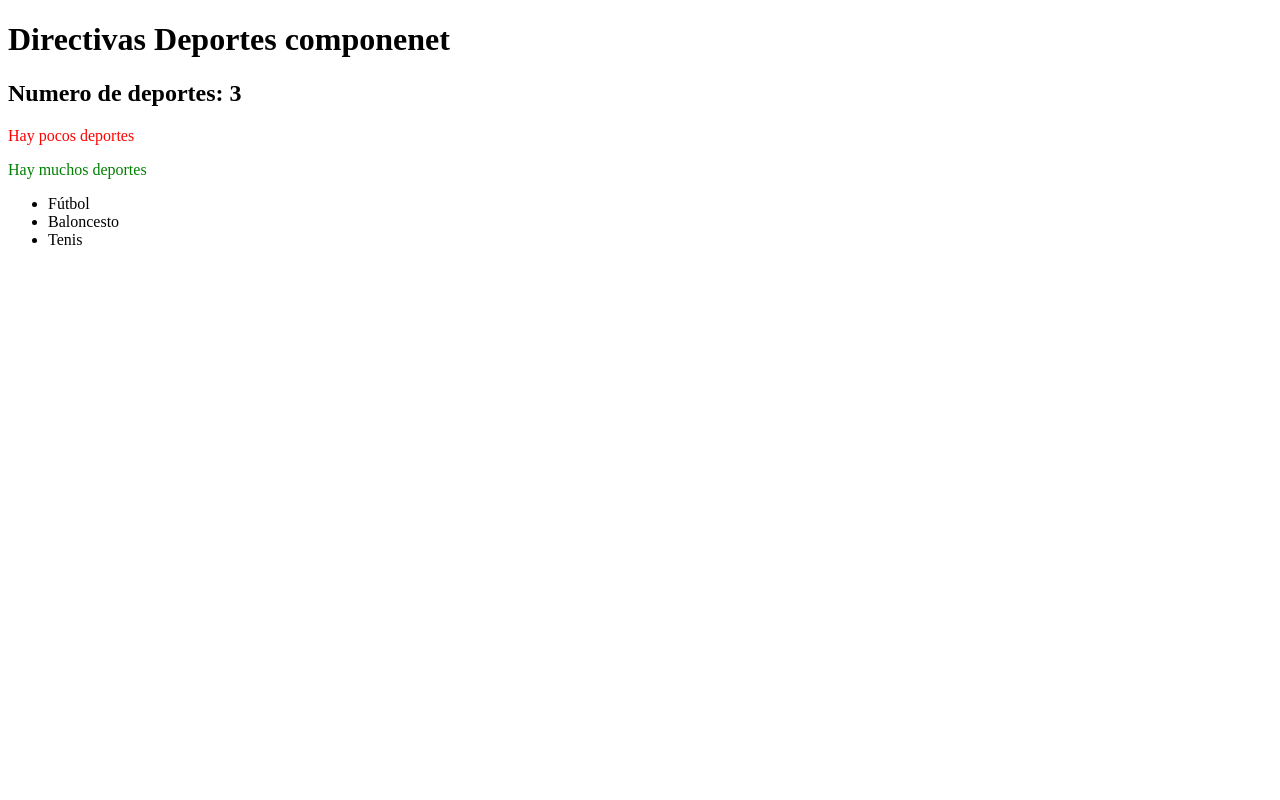
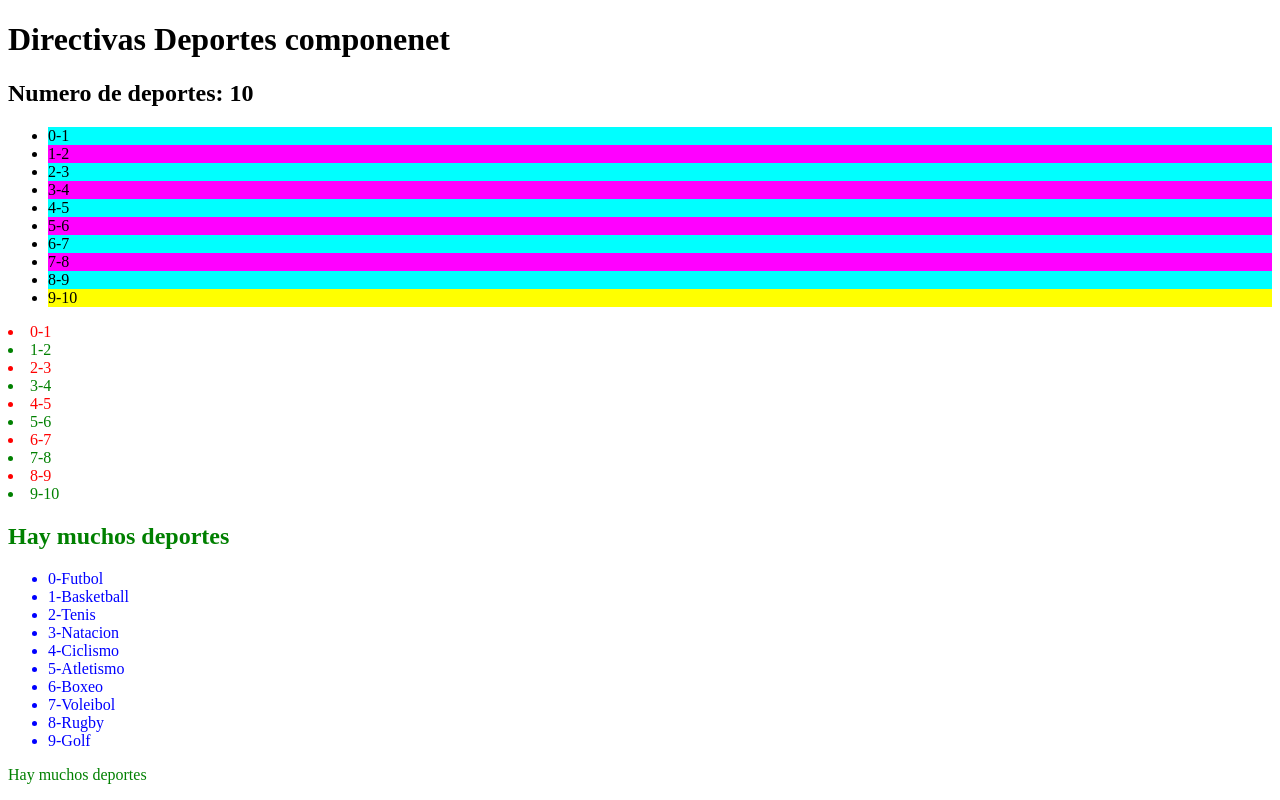
Before and after one commit to Gabriel6966/primerangular, an Angular app: page / in a window 1280 px wide. Shown: the top 800 px of the page. Built offline with nearby package versions, Linux system fonts and the light colour scheme.

Commit message:
feat:add conditions

```diff
--- /dev/null
+++ b/src/components/deportescomponent/deportes.component.css
@@ -0,0 +1,15 @@
+
+
+.par{
+    background-color: fuchsia;
+    color:black
+}
+.impar{
+    background-color: aqua;
+    color:black
+}
+
+.entero{
+    background-color: yellow;
+    color:black
+}
--- a/src/components/deportescomponent/deportes.component.ts
+++ b/src/components/deportescomponent/deportes.component.ts
@@ -3,13 +3,19 @@ import { Component, OnInit } from '@angular/core';
 @Component({
     selector: 'app-deportes',
     standalone: false,
-    templateUrl: './deportes.componet.html'
+    templateUrl: './deportes.componet.html',
+    styleUrls: ['./deportes.component.css']
 })
 
 export class DeportesComponent implements OnInit {
-    public sports: string[] = ['Fútbol', 'Baloncesto', 'Tenis'];
 
-    constructor() { }
+    public numeros: Array<number>;
+    public deportes: Array<string>;
+
+    constructor() {
+        this.numeros=[1, 2, 3, 4, 5, 6, 7, 8, 9, 10];
+        this.deportes=['Futbol', 'Basketball', 'Tenis', 'Natacion', 'Ciclismo', 'Atletismo', 'Boxeo', 'Voleibol', 'Rugby', 'Golf'];
+    }
 
     ngOnInit(): void { }
 }
--- a/src/components/deportescomponent/deportes.componet.html
+++ b/src/components/deportescomponent/deportes.componet.html
@@ -1,8 +1,43 @@
 <h1>Directivas Deportes componenet</h1>
-<h2>Numero de deportes: {{sports.length}}</h2>
-<div *ngIf="sports.length < 5; else plantillacodigo">
-    <p style="color:red">Hay pocos deportes</p>
-</div>
+<h2>Numero de deportes: {{deportes.length}}</h2>
+
+
+<ul>
+    @for(num of numeros; track num; let i=$index){
+        <li [class.par]="num % 2 ===0" [class.impar]="num % 2 !==0"  [class.entero]="num === 10">
+            {{i}}-{{num}}
+        </li>
+    }
+</ul>
+
+
+@for(num of numeros; track num; let i=$index){
+    <li [style.color]="num % 2 ===0 ? 'green' : 'red'">
+        {{i}}-{{num}}
+    </li>
+}
+
+
+
+
+
+@if(deportes.length< 4){
+    <h2 style="color:red">Hay pocos deportes</h2>
+
+}@else{
+    <h2 style="color:green">Hay muchos deportes</h2>
+}
+
+<ul>
+    @for(deporte of deportes; track deporte; let i =$index){
+        <li style="color:blue">
+            {{i}}-{{deporte}}
+        </li>
+    }@empty{
+        <h2 style="color:red">No hay deportes</h2>
+    }
+</ul>
+
 
 <ng-container *ngTemplateOutlet="plantillacodigo">
 
@@ -12,7 +47,7 @@
 </ng-template>
 
 <ul>
-    <li *ngFor="let deporte of sports">
+    <li *ngFor="let deporte of deportes;">
         {{deporte}}
     </li>
 </ul>
```
